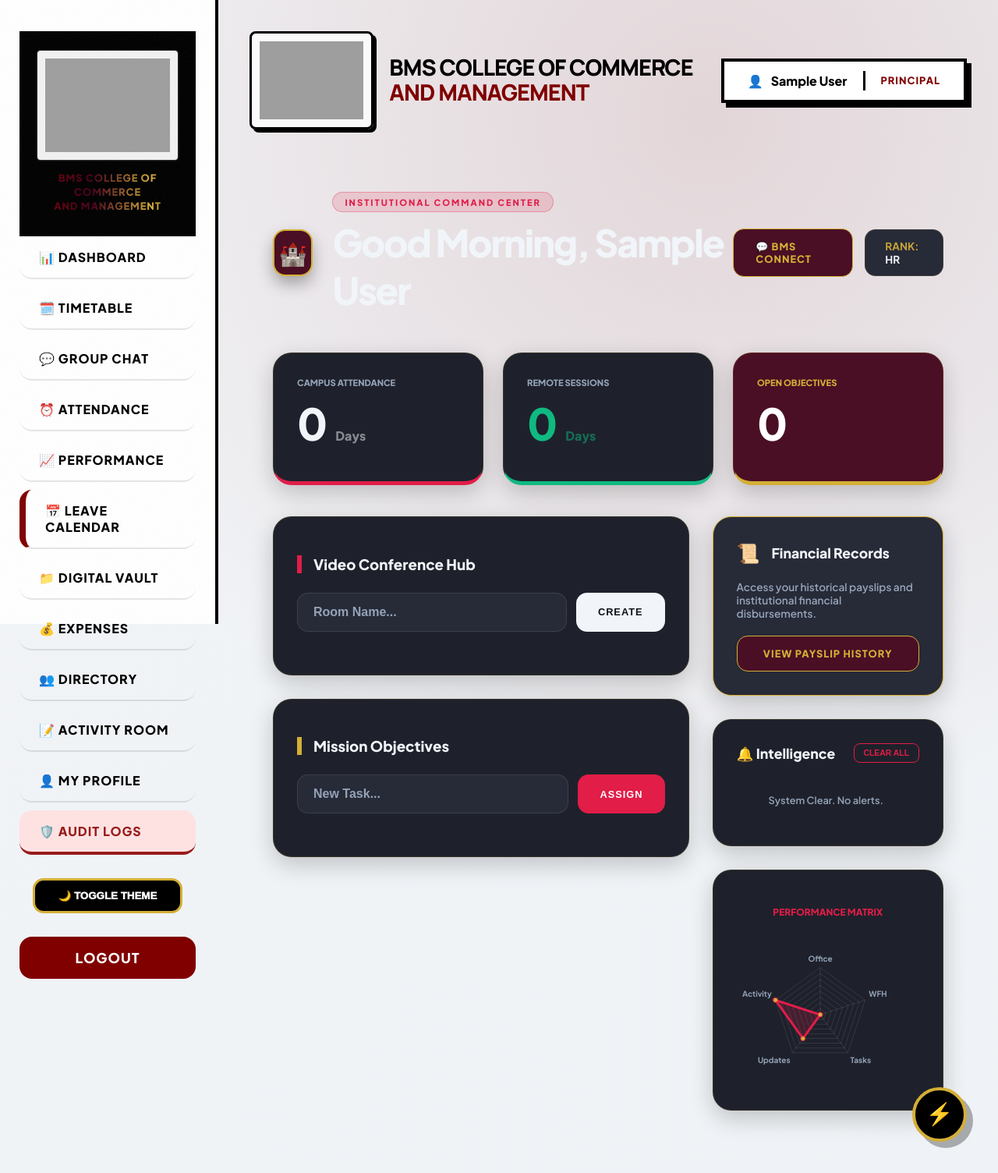
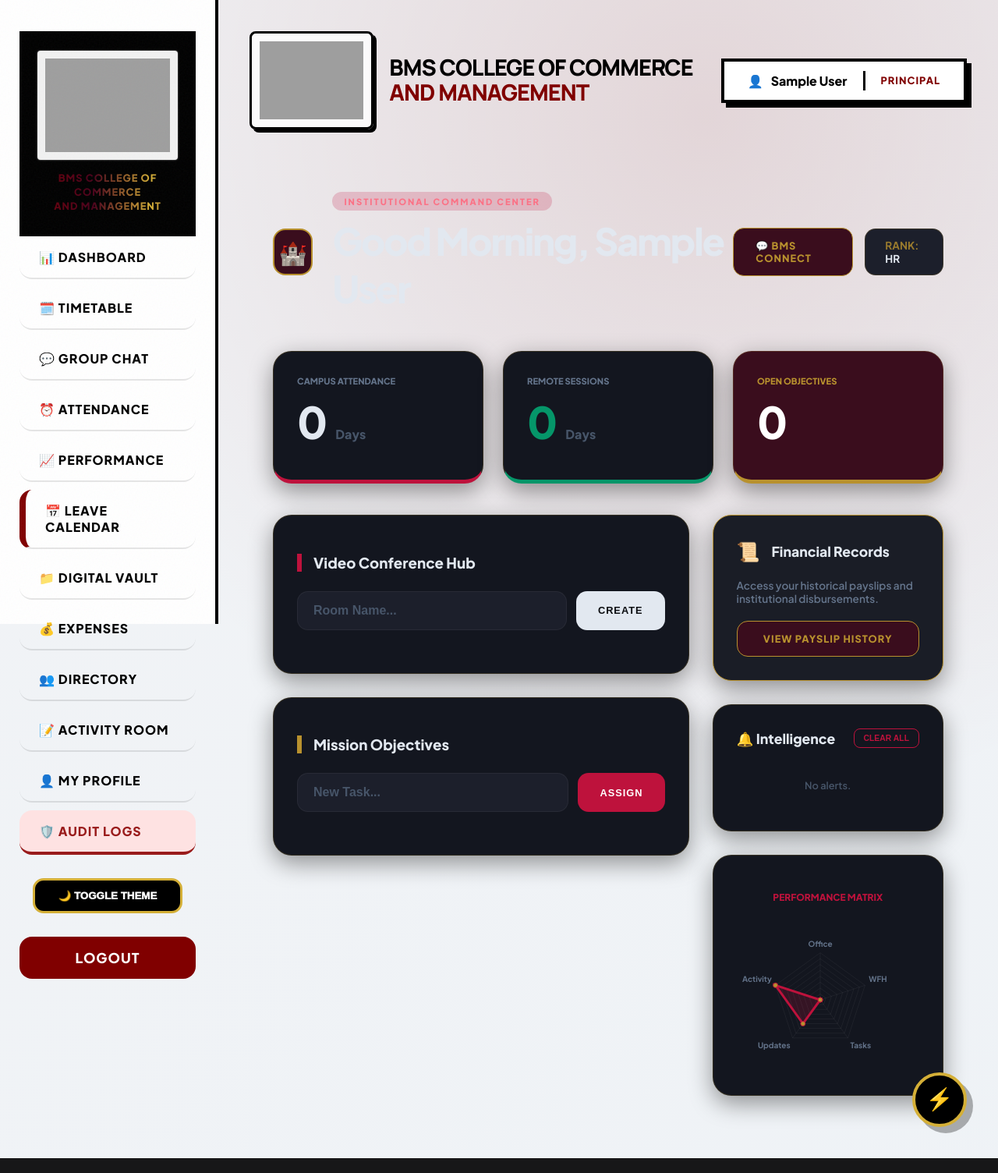
Before and after one commit to pk7745/erp, a Flask app: page /dashboard in a window 1280 px wide. Shown: the whole page at 78% size. Run offline with Flask 3, Linux system fonts and the light colour scheme; the visitor is signed in with stand-in values (Sample User, id 1); data comes from the database, SQL or seed files in the repository; data that the repository does not hold is empty; some libraries are stand-ins or nearby versions; grey boxes are pictures that could not be loaded.

Commit message:
Update dashboard.html

```diff
--- a/templates/dashboard.html
+++ b/templates/dashboard.html
@@ -20,17 +20,16 @@
 
 <style>
     :root {
-        /* NEW DARK MODE PALETTE */
-        --imp-maroon: #4a0f24;
-        --imp-maroon-bright: #e11d48; /* Brighter for dark background contrast */
-        --royal-gold: #d4af37;
-        --accent-gold: #fbbf24;
-        --imp-text: #f1f5f9; /* Off-white text */
-        --imp-text-muted: #94a3b8;
-        --imp-bg: #0f1117; /* Deep dark background */
-        --imp-card: #1e212b; /* Dark card background */
-        --imp-border: rgba(212, 175, 55, 0.15);
-        --parchment: #272a37; /* Dark inputs/tasks */
+        --imp-maroon: #3a0d1d;
+        --imp-maroon-bright: #be123c;
+        --royal-gold: #b8912e; /* Slightly deeper gold */
+        --accent-gold: #d97706;
+        --imp-text: #e2e8f0;
+        --imp-text-muted: #64748b; /* DARKENED muted text for better hierarchy */
+        --imp-bg: #0a0c10; /* Darker background */
+        --imp-card: #13161f; /* Darker card background */
+        --imp-border: rgba(184, 145, 46, 0.2);
+        --parchment: #1c1f2b;
     }
 
     body {
@@ -46,16 +45,16 @@
         border-radius: 24px;
         padding: 30px;
         border: 1px solid var(--imp-border);
-        box-shadow: 0 10px 30px rgba(0,0,0,0.2);
+        box-shadow: 0 10px 30px rgba(0,0,0,0.4);
         transition: all 0.3s cubic-bezier(0.4, 0, 0.2, 1);
         position: relative;
         overflow: hidden;
     }
-    .royal-stat-card:hover { transform: translateY(-5px); box-shadow: 0 20px 40px rgba(0,0,0,0.4); border-color: var(--royal-gold); }
+    .royal-stat-card:hover { transform: translateY(-5px); box-shadow: 0 20px 40px rgba(0,0,0,0.6); border-color: var(--royal-gold); }
 
     .glass-input {
         background: var(--parchment);
-        border: 1px solid rgba(255,255,255,0.1);
+        border: 1px solid rgba(255,255,255,0.05);
         border-radius: 14px;
         padding: 15px 20px;
         font-weight: 600;
@@ -65,8 +64,8 @@
         box-sizing: border-box;
         color: var(--imp-text);
     }
-    .glass-input:focus { outline: none; border-color: var(--royal-gold); background: #323644; box-shadow: 0 0 0 4px rgba(212, 175, 55, 0.1); }
-    .glass-input::placeholder { color: var(--imp-text-muted); }
+    .glass-input:focus { outline: none; border-color: var(--royal-gold); background: #252936; }
+    .glass-input::placeholder { color: #475569; } /* Darker placeholder */
 
     .btn-imperial {
         border-radius: 14px;
@@ -84,7 +83,7 @@
         font-size: 0.8rem;
         letter-spacing: 1px;
     }
-    .btn-imperial:hover { transform: translateY(-2px); filter: brightness(1.2); box-shadow: 0 10px 20px rgba(0,0,0,0.3); }
+    .btn-imperial:hover { transform: translateY(-2px); filter: brightness(1.1); }
 
     .task-item {
         background: var(--parchment);
@@ -95,9 +94,7 @@
         justify-content: space-between;
         align-items: center;
         margin-bottom: 12px;
-        transition: 0.2s;
     }
-    .task-item:hover { border-color: var(--royal-gold); background: #2f3342; }
 
     .header-logo-box {
         width: 60px; height: 60px;
@@ -106,14 +103,11 @@
         display: flex; align-items: center; justify-content: center;
         font-size: 1.8rem;
         border: 2px solid var(--royal-gold);
-        box-shadow: 0 10px 20px rgba(0, 0, 0, 0.3);
     }
 
-    /* Scrollbar for Dark Mode */
     ::-webkit-scrollbar { width: 8px; }
     ::-webkit-scrollbar-track { background: var(--imp-bg); }
-    ::-webkit-scrollbar-thumb { background: var(--parchment); border-radius: 10px; }
-    ::-webkit-scrollbar-thumb:hover { background: var(--royal-gold); }
+    ::-webkit-scrollbar-thumb { background: #334155; border-radius: 10px; }
 </style>
 
 <div class="dashboard-wrapper">
@@ -121,7 +115,7 @@
         <div style="display: flex; align-items: center; gap: 25px;">
             <div class="header-logo-box">🏰</div>
             <div>
-                <div style="display: inline-block; background: rgba(225, 29, 72, 0.15); color: var(--imp-maroon-bright); padding: 5px 15px; border-radius: 100px; font-weight: 800; font-size: 0.7rem; text-transform: uppercase; letter-spacing: 2px; margin-bottom: 8px; border: 1px solid rgba(225, 29, 72, 0.3);">
+                <div style="display: inline-block; background: rgba(190, 18, 60, 0.2); color: #fb7185; padding: 5px 15px; border-radius: 100px; font-weight: 800; font-size: 0.7rem; text-transform: uppercase; letter-spacing: 2px; margin-bottom: 8px;">
                     Institutional Command Center
                 </div>
                 <h1 id="greeting-text" style="font-size: 3rem; font-weight: 800; margin: 0; letter-spacing: -2px; color: var(--imp-text);">Welcome</h1>
@@ -136,18 +130,18 @@
                 {% endif %}
             </a>
             <div style="background: var(--parchment); color: var(--imp-text); border-radius: 14px; padding: 12px 25px; font-weight: 700; font-size: 0.85rem; border: 1px solid var(--imp-border);">
-                <span style="color: var(--royal-gold); opacity: 0.9;">RANK:</span> {{ user.role }}
+                <span style="color: var(--royal-gold); opacity: 0.8;">RANK:</span> {{ user.role }}
             </div>
         </div>
     </div>
 
     {% if request.args.get('join_meet') %}
     <div class="royal-stat-card" style="margin-bottom: 45px; padding: 0; overflow: hidden; border: 2px solid var(--imp-maroon-bright);">
-        <div style="background: var(--imp-card); padding: 20px 40px; display: flex; justify-content: space-between; align-items: center; border-bottom: 1px solid rgba(255,255,255,0.1);">
+        <div style="background: var(--imp-card); padding: 20px 40px; display: flex; justify-content: space-between; align-items: center; border-bottom: 1px solid rgba(255,255,255,0.05);">
             <h3 style="margin:0; font-weight: 800; color: var(--imp-text);">🎥 LIVE SESSION: <span style="color: var(--imp-maroon-bright);">{{ request.args.get('join_meet') }}</span></h3>
             <div style="display: flex; gap: 15px; align-items: center;">
-                <span id="meet-timer" style="background: var(--imp-maroon); color: var(--royal-gold); padding: 10px 20px; border-radius: 12px; font-family: 'JetBrains Mono', monospace; font-weight: 800; font-size: 1.1rem; border: 1px solid var(--royal-gold);">00:00:00</span>
-                <button onclick="endMeeting()" class="btn-imperial" style="background: #000; color: #fff !important; font-size: 0.75rem; border: 1px solid rgba(255,255,255,0.2);">TERMINATE</button>
+                <span id="meet-timer" style="background: #000; color: var(--royal-gold); padding: 10px 20px; border-radius: 12px; font-family: 'JetBrains Mono', monospace; font-weight: 800; font-size: 1.1rem; border: 1px solid var(--royal-gold);">00:00:00</span>
+                <button onclick="endMeeting()" class="btn-imperial" style="background: var(--imp-maroon-bright); color: #fff !important; font-size: 0.75rem;">TERMINATE</button>
             </div>
         </div>
         <div id="jitsi-container" style="height: 600px; background: #000;"></div>
@@ -165,11 +159,11 @@
     <div style="display: grid; grid-template-columns: repeat(3, 1fr); gap: 25px; margin-bottom: 40px;">
         <div class="royal-stat-card" style="border-bottom: 5px solid var(--imp-maroon-bright);">
             <h4 style="margin:0; font-weight: 800; text-transform: uppercase; font-size: 0.7rem; color: var(--imp-text-muted);">Campus Attendance</h4>
-            <div style="font-size: 3.5rem; font-weight: 800; margin: 10px 0; color: var(--imp-text);">{{ office_days or 0 }} <span style="font-size: 1rem; opacity: 0.5;">Days</span></div>
+            <div style="font-size: 3.5rem; font-weight: 800; margin: 10px 0; color: var(--imp-text);">{{ office_days or 0 }} <span style="font-size: 1rem; color: #475569;">Days</span></div>
         </div>
-        <div class="royal-stat-card" style="border-bottom: 5px solid #10b981;">
+        <div class="royal-stat-card" style="border-bottom: 5px solid #059669;">
             <h4 style="margin:0; font-weight: 800; text-transform: uppercase; font-size: 0.7rem; color: var(--imp-text-muted);">Remote Sessions</h4>
-            <div style="font-size: 3.5rem; font-weight: 800; margin: 10px 0; color: #10b981;">{{ wfh_days or 0 }} <span style="font-size: 1rem; opacity: 0.5;">Days</span></div>
+            <div style="font-size: 3.5rem; font-weight: 800; margin: 10px 0; color: #059669;">{{ wfh_days or 0 }} <span style="font-size: 1rem; color: #475569;">Days</span></div>
         </div>
         <div class="royal-stat-card" style="background: var(--imp-maroon); border-bottom: 5px solid var(--royal-gold);">
             <h4 style="margin:0; font-weight: 800; text-transform: uppercase; font-size: 0.7rem; color: var(--royal-gold);">Open Objectives</h4>
@@ -180,7 +174,7 @@
     <div style="display: grid; grid-template-columns: 1.8fr 1fr; gap: 30px;">
         <div style="display: flex; flex-direction: column; gap: 30px;">
             <div class="royal-stat-card">
-                <h3 style="margin-bottom: 25px; font-weight: 800; border-left: 6px solid var(--imp-maroon-bright); padding-left: 15px;">Video Conference Hub</h3>
+                <h3 style="margin-bottom: 25px; font-weight: 800; border-left: 6px solid var(--imp-maroon-bright); padding-left: 15px; color: var(--imp-text);">Video Conference Hub</h3>
                 <form action="{{ url_for('create_meeting') }}" method="POST" style="display: flex; gap: 12px; margin-bottom: 25px;">
                     <input type="text" name="room_name" class="glass-input" placeholder="Room Name..." required>
                     <button type="submit" class="btn-imperial" style="background: var(--imp-text); color: var(--imp-bg);">CREATE</button>
@@ -188,20 +182,20 @@
                 {% for meet in meetings %}
                 <div class="task-item">
                     <div><strong style="font-weight: 800; color: var(--royal-gold);">{{ meet.room_name }}</strong></div>
-                    <a href="{{ url_for('dashboard', join_meet=meet.room_name) }}" class="btn-imperial" style="background: #10b981; color: #fff; font-size: 0.7rem;">JOIN</a>
+                    <a href="{{ url_for('dashboard', join_meet=meet.room_name) }}" class="btn-imperial" style="background: #059669; color: #fff; font-size: 0.7rem;">JOIN</a>
                 </div>
                 {% endfor %}
             </div>
 
             <div class="royal-stat-card">
-                <h3 style="margin-bottom: 25px; font-weight: 800; border-left: 6px solid var(--royal-gold); padding-left: 15px;">Mission Objectives</h3>
+                <h3 style="margin-bottom: 25px; font-weight: 800; border-left: 6px solid var(--royal-gold); padding-left: 15px; color: var(--imp-text);">Mission Objectives</h3>
                 <form action="{{ url_for('add_task') }}" method="POST" style="display: flex; gap: 12px; margin-bottom: 25px;">
                     <input type="text" name="title" class="glass-input" placeholder="New Task..." required>
                     <button type="submit" class="btn-imperial" style="background: var(--imp-maroon-bright); color: #fff;">ASSIGN</button>
                 </form>
                 {% for task in tasks %}
                 <div class="task-item">
-                    <span style="font-weight: 700; color: {% if task.is_done %}var(--imp-text-muted){% else %}var(--imp-text){% endif %}; {% if task.is_done %}text-decoration: line-through;{% endif %}">{{ task.title or task.content }}</span>
+                    <span style="font-weight: 700; color: {% if task.is_done %}#475569{% else %}var(--imp-text){% endif %}; {% if task.is_done %}text-decoration: line-through;{% endif %}">{{ task.title or task.content }}</span>
                     <a href="{{ url_for('toggle_task', id=task.id) }}" style="text-decoration:none; font-size: 1.2rem;">{{ '✅' if task.is_done else '⭕' }}</a>
                 </div>
                 {% endfor %}
@@ -209,12 +203,12 @@
         </div>
 
         <div style="display: flex; flex-direction: column; gap: 30px;">
-            <div class="royal-stat-card" style="border: 1px solid var(--royal-gold); background: var(--parchment);">
+            <div class="royal-stat-card" style="border: 1px solid var(--royal-gold); background: #1a1d26;">
                 <div style="display: flex; align-items: center; gap: 15px; margin-bottom: 20px;">
                     <span style="font-size: 1.5rem;">📜</span>
                     <h3 style="margin:0; font-weight: 800; font-size: 1.1rem; color: var(--imp-text);">Financial Records</h3>
                 </div>
-                <p style="font-size: 0.85rem; color: var(--imp-text-muted); font-weight: 600; margin-bottom: 20px;">Access your historical payslips and institutional financial disbursements.</p>
+                <p style="font-size: 0.85rem; color: var(--imp-text-muted); font-weight: 600; margin-bottom: 20px;">Access your historical payslips and institutional disbursements.</p>
                 <a href="{{ url_for('payslip_history') }}" class="btn-imperial" style="background: var(--imp-maroon); color: var(--royal-gold) !important; width: 100%; border: 1px solid var(--royal-gold);">
                     VIEW PAYSLIP HISTORY
                 </a>
@@ -222,10 +216,10 @@
 
             <div class="royal-stat-card">
                 <div style="display: flex; justify-content: space-between; align-items: center; margin-bottom: 20px;">
-                    <h3 style="margin:0; font-weight: 800; font-size: 1.1rem;">🔔 Intelligence</h3>
+                    <h3 style="margin:0; font-weight: 800; font-size: 1.1rem; color: var(--imp-text);">🔔 Intelligence</h3>
                     <button onclick="clearAllNotifs()" style="background: transparent; color: var(--imp-maroon-bright); font-weight: 800; padding: 6px 12px; border-radius: 8px; border: 1px solid var(--imp-maroon-bright); cursor: pointer; font-size: 0.65rem; text-transform: uppercase;">Clear All</button>
                 </div>
-                <div id="notification-list" style="max-height: 300px; overflow-y: auto; padding-right: 5px;"></div>
+                <div id="notification-list" style="max-height: 300px; overflow-y: auto;"></div>
             </div>
 
             <div class="royal-stat-card">
@@ -238,20 +232,19 @@
 
 <script src="https://cdn.jsdelivr.net/npm/chart.js"></script>
 <script>
-    // FIXED: Notifications Logic Restored Fully
     function fetchLiveNotifications() {
         fetch('/api/notifications').then(res => res.json()).then(data => {
             const list = document.getElementById('notification-list');
             if (!data || data.length === 0) {
-                list.innerHTML = '<div style="padding: 20px; text-align: center; color: var(--imp-text-muted); font-size: 0.8rem; font-weight: 600;">System Clear. No alerts.</div>';
+                list.innerHTML = '<div style="padding: 20px; text-align: center; color: #475569; font-size: 0.8rem; font-weight: 600;">No alerts.</div>';
                 return;
             }
             list.innerHTML = data.map(n => `
-                <div style="padding:15px; border-bottom:1px solid rgba(255,255,255,0.05); background: var(--parchment); margin-bottom: 10px; border-radius: 12px; display: flex; gap: 12px; align-items: start;">
+                <div style="padding:15px; border-bottom:1px solid rgba(255,255,255,0.05); background: #1c1f2b; margin-bottom: 10px; border-radius: 12px; display: flex; gap: 12px; align-items: start;">
                     <span style="font-size: 1.2rem;">⚡</span>
                     <div>
                         <div style="font-size:0.85rem; font-weight: 600; color: var(--imp-text); line-height: 1.4;">${n.msg}</div>
-                        ${n.time ? `<div style="font-size:0.7rem; color: var(--imp-text-muted); margin-top: 5px;">${n.time}</div>` : ''}
+                        ${n.time ? `<div style="font-size:0.7rem; color: #64748b; margin-top: 5px;">${n.time}</div>` : ''}
                     </div>
                 </div>
             `).join('');
@@ -260,14 +253,10 @@
     setInterval(fetchLiveNotifications, 5000);
     fetchLiveNotifications();
 
-    // RESTORED: Clear Notifications Function
     function clearAllNotifs() {
-        if(confirm("Are you sure you want to clear all notifications?")) {
-            window.location.href = '/clear_notifications';
-        }
+        if(confirm("Clear all notifications?")) { window.location.href = '/clear_notifications'; }
     }
 
-    // Chart Logic (Colors adjusted for dark mode visibility)
     const ctx = document.getElementById('modeChart').getContext('2d');
     new Chart(ctx, {
         type: 'radar',
@@ -275,18 +264,18 @@
             labels: ['Office', 'WFH', 'Tasks', 'Updates', 'Activity'],
             datasets: [{
                 data: [{{ office_days or 0 }}, {{ wfh_days or 0 }}, {{ tasks|length }}, 5, 8],
-                borderColor: '#e11d48',
-                backgroundColor: 'rgba(225, 29, 72, 0.2)',
-                pointBackgroundColor: '#d4af37'
+                borderColor: '#be123c',
+                backgroundColor: 'rgba(190, 18, 60, 0.2)',
+                pointBackgroundColor: '#b8912e'
             }]
         },
         options: {
             plugins: { legend: { display: false } },
             scales: {
                 r: {
-                    grid: { color: 'rgba(255, 255, 255, 0.1)' },
-                    angleLines: { color: 'rgba(255, 255, 255, 0.1)' },
-                    pointLabels: { color: '#94a3b8', font: { family: 'Plus Jakarta Sans', weight: '700' } },
+                    grid: { color: 'rgba(255, 255, 255, 0.05)' },
+                    angleLines: { color: 'rgba(255, 255, 255, 0.05)' },
+                    pointLabels: { color: '#64748b', font: { family: 'Plus Jakarta Sans', weight: '700' } },
                     ticks: { display: false }
                 }
             }
```
